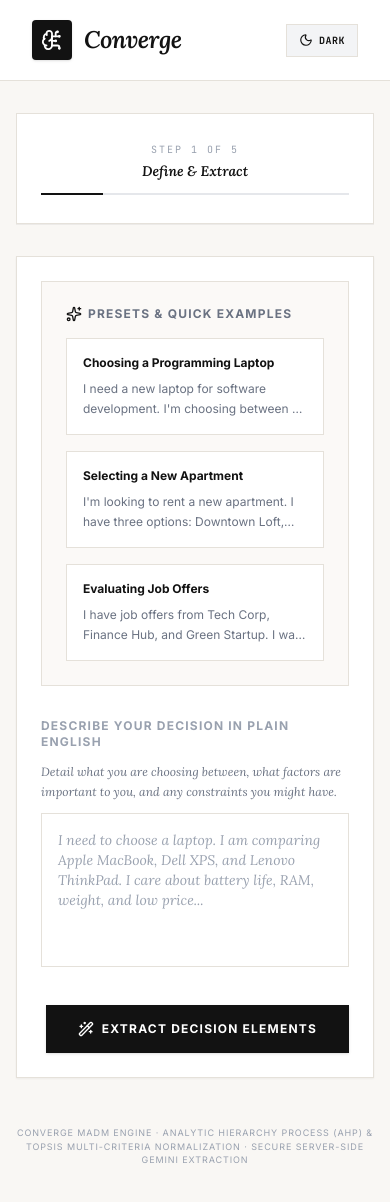
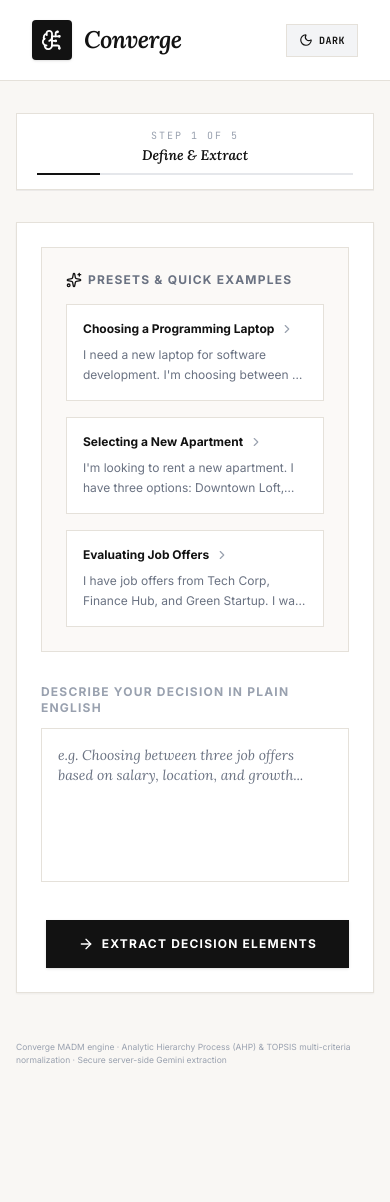
Before and after one commit to TR-Mohd/converge-madm, a React (Vite) app: page / in a window 390 px wide. Shown: the top 1202 px of the page. After the commit the page ends 1115 px from the top, so only its background shows below. Built offline with nearby package versions, Linux system fonts and the light colour scheme.

Commit message:
fix: mobile Step 1 layout, redundant copy, contrast, and affordance issues

```diff
--- a/src/App.tsx
+++ b/src/App.tsx
@@ -225,7 +225,7 @@ export default function App() {
         )}
 
         {/* Wizard Progress Bar */}
-        <div className="bg-white border border-[#E5E1DA] dark:bg-[#15181E] dark:border-[#262A33] rounded-none p-5 shadow-2xs" id="progress-bar-card">
+        <div className="bg-white border border-[#E5E1DA] dark:bg-[#15181E] dark:border-[#262A33] rounded-none py-2.5 px-4 sm:py-3 sm:px-5 shadow-2xs" id="progress-bar-card">
           <StepProgressBar currentStep={currentStep} totalSteps={totalSteps} />
         </div>
 
@@ -236,8 +236,8 @@ export default function App() {
       </main>
 
       {/* Technical Methodology Footer */}
-      <footer className="max-w-4xl mx-auto w-full text-center text-[9px] text-gray-400 dark:text-[#4B5563] uppercase tracking-widest mt-12 px-4" id="app-footer">
-        Converge MADM Engine · Analytic Hierarchy Process (AHP) & TOPSIS Multi-Criteria Normalization · Secure Server-Side Gemini Extraction
+      <footer className="max-w-4xl mx-auto w-full text-left text-[8.5px] text-gray-400 dark:text-[#4B5563] mt-12 px-4 leading-normal" id="app-footer">
+        Converge MADM engine · Analytic Hierarchy Process (AHP) & TOPSIS multi-criteria normalization · Secure server-side Gemini extraction
       </footer>
     </div>
   );
--- a/src/components/NaturalLanguageStep.tsx
+++ b/src/components/NaturalLanguageStep.tsx
@@ -1,6 +1,6 @@
 import React, { useState } from "react";
 import { DecisionData, Criterion } from "../types";
-import { Wand2, Sparkles, Plus, Trash2, ArrowRight, AlertCircle, HelpCircle } from "lucide-react";
+import { Wand2, Sparkles, Plus, Trash2, ArrowRight, AlertCircle, HelpCircle, ChevronRight } from "lucide-react";
 import { motion } from "motion/react";
 
 interface NaturalLanguageStepProps {
@@ -200,8 +200,9 @@ export default function NaturalLanguageStep({ onNext, initialData, initialUserPr
                   className="text-left p-4 bg-white dark:bg-[#15181E] hover:bg-[#FBF9F7] dark:hover:bg-[#1C2028] border border-[#E5E1DA] dark:border-[#2C323E] hover:border-[#121212] dark:hover:border-[#F59E0B] rounded-none transition duration-200 flex flex-col justify-between group cursor-pointer"
                   id={`preset-${idx}`}
                 >
-                  <span className="font-bold text-xs text-[#121212] dark:text-white group-hover:underline mb-2 block">
-                    {ex.title}
+                  <span className="font-bold text-xs text-[#121212] dark:text-white group-hover:underline mb-2 flex items-center justify-between">
+                    <span>{ex.title}</span>
+                    <ChevronRight className="w-3.5 h-3.5 text-gray-400 dark:text-gray-500 group-hover:text-[#121212] dark:group-hover:text-[#F59E0B] shrink-0 ml-1.5 transition-transform group-hover:translate-x-0.5" />
                   </span>
                   <span className="text-xs text-gray-500 dark:text-[#9CA3AF] line-clamp-2 leading-relaxed">
                     {ex.text}
@@ -215,17 +216,14 @@ export default function NaturalLanguageStep({ onNext, initialData, initialUserPr
             <label className="block text-xs uppercase tracking-widest font-bold text-gray-400 dark:text-[#9CA3AF]" htmlFor="decision-description">
               Describe your decision in plain English
             </label>
-            <p className="text-xs text-gray-500 dark:text-[#9CA3AF] leading-relaxed font-serif italic">
-              Detail what you are choosing between, what factors are important to you, and any constraints you might have.
-            </p>
             <div className="relative">
               <textarea
                 id="decision-description"
                 rows={6}
                 value={description}
                 onChange={(e) => setDescription(e.target.value)}
-                placeholder="I need to choose a laptop. I am comparing Apple MacBook, Dell XPS, and Lenovo ThinkPad. I care about battery life, RAM, weight, and low price..."
-                className="w-full rounded-none border border-[#E5E1DA] dark:border-[#2C323E] p-4 focus:border-[#121212] dark:focus:border-[#FBBF24] focus:ring-0 text-sm placeholder-gray-400 dark:placeholder-[#4B5563] bg-white dark:bg-[#121419] text-[#121212] dark:text-white font-serif italic resize-none min-h-[140px]"
+                placeholder="e.g. Choosing between three job offers based on salary, location, and growth..."
+                className="w-full rounded-none border border-[#E5E1DA] dark:border-[#2C323E] p-4 focus:border-[#121212] dark:focus:border-[#FBBF24] focus:ring-0 text-sm placeholder-gray-500 dark:placeholder-[#6B7280] bg-white dark:bg-[#121419] text-[#121212] dark:text-white font-serif italic resize-none min-h-[140px]"
               />
             </div>
           </div>
@@ -255,7 +253,7 @@ export default function NaturalLanguageStep({ onNext, initialData, initialUserPr
                 </>
               ) : (
                 <>
-                  <Wand2 className="w-4 h-4" />
+                  <ArrowRight className="w-4 h-4" />
                   Extract Decision Elements
                 </>
               )}
--- a/src/components/StepProgressBar.tsx
+++ b/src/components/StepProgressBar.tsx
@@ -20,16 +20,16 @@ const steps: Step[] = [
 
 export default function StepProgressBar({ currentStep, totalSteps }: StepProgressBarProps) {
   return (
-    <div className="w-full py-2 px-1" id="step-progress-bar-container">
+    <div className="w-full py-1 px-1 sm:py-2" id="step-progress-bar-container">
       {/* Mobile view */}
       <div className="md:hidden text-center" id="mobile-step-indicator">
         <p className="text-[10px] font-mono text-gray-400 dark:text-gray-500 uppercase tracking-[0.2em]">
           Step {currentStep} of {totalSteps}
         </p>
-        <p className="text-sm font-bold text-[#121212] dark:text-white mt-1 font-serif italic">
+        <p className="text-sm font-bold text-[#121212] dark:text-white mt-0.5 font-serif italic">
           {steps[currentStep - 1]?.label}
         </p>
-        <div className="w-full bg-gray-200 dark:bg-[#262A33] h-[2px] mt-3 overflow-hidden">
+        <div className="w-full bg-gray-200 dark:bg-[#262A33] h-[2px] mt-2 overflow-hidden">
           <div
             className="bg-[#121212] dark:bg-[#FBBF24] h-full transition-all duration-500 ease-out"
             style={{ width: `${(currentStep / totalSteps) * 100}%` }}
```
